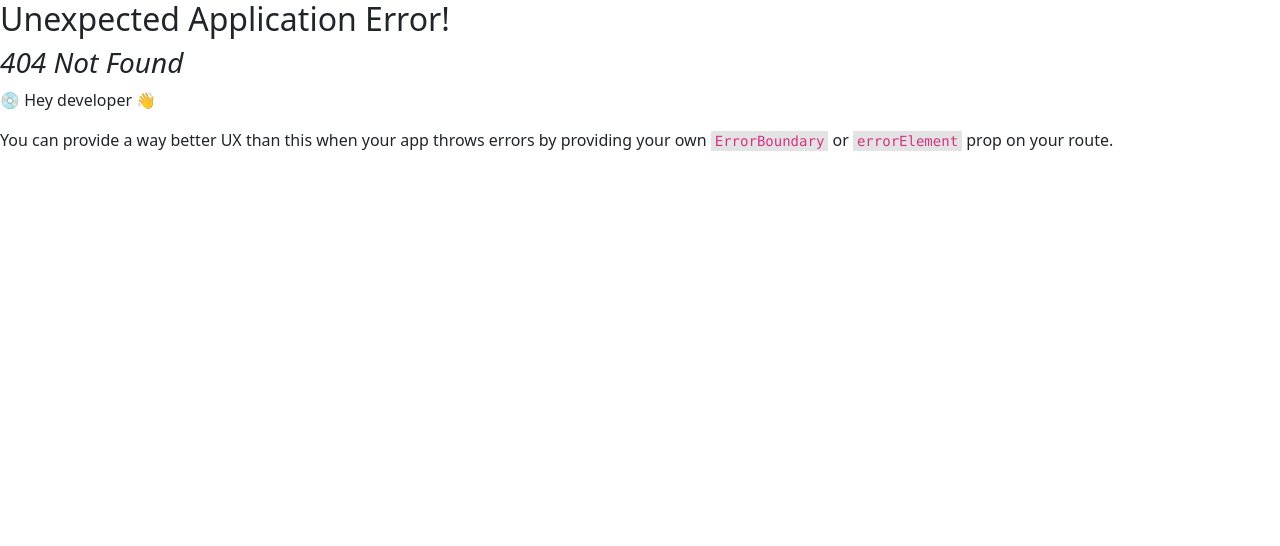
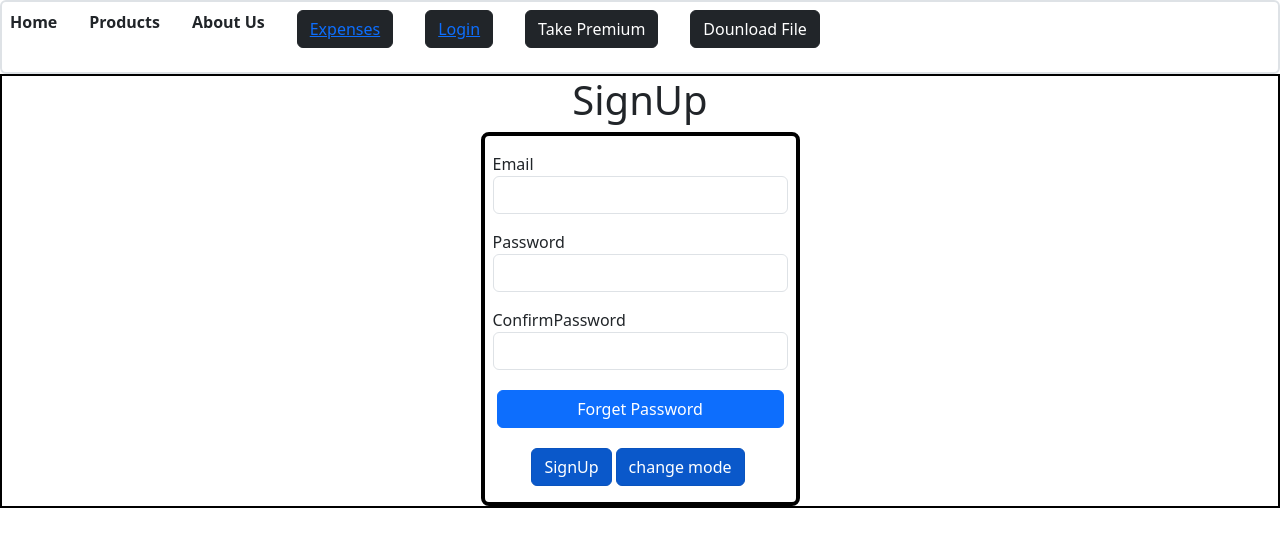
Before and after one commit to yashoka9876/exp, a React (Create React App) app: page /auth in a window 1280 px wide. Before the commit this address had no page. Shown: the top 546 px of the page. Built offline with nearby package versions, Linux system fonts and the light colour scheme.

Commit message:
added button to download csv file

```diff
--- a/src/App.js
+++ b/src/App.js
@@ -3,15 +3,23 @@ import Home from "./page/Home";
 import Profile from "./components/Profile";
 import Expense from "./components/Expense/Expense";
 import { CheckAuthLoader } from "./Util/auth";
+import Root from "./components/Root";
+import Auth from "./page/Auth";
 
 
 function App() {
   const router=createBrowserRouter([
-    {path:'/',element:<Home/>},
-    {path:'profile',element:<Profile/>},
-    {path:'expense',element:<Expense/> ,
-      loader:CheckAuthLoader
-    }
+    {path:'/',
+    element:<Root/>,
+    children:[
+      {index:true,element:<Home/>},
+      {path:'auth',element:<Auth/>},
+      {path:'profile',element:<Profile/>},
+      {path:'expense',element:<Expense/> ,
+        loader:CheckAuthLoader
+      }
+    ]
+    },
   ])
   // isLogin,mode,SignUp,ModeHandler}
 
--- a/src/components/Expense/Expense.js
+++ b/src/components/Expense/Expense.js
@@ -16,6 +16,7 @@ const Expense = () => {
 //i am writting this comment because i am not able to see this PostData
 
 const dispatch=useDispatch();
+
     async function PostData(obj='defalut value'){
 
       console.log(postput)
@@ -35,14 +36,15 @@ const dispatch=useDispatch();
       }
 
       console.log(response);
-      window.alert(response);
+      dispatch(ExpenseActions.addUpTotal(obj.moneySpent));
+      GetData()
       }catch(error){
         console.log('this was the error'+error);
       }
 
       //this below code is run when you press on update button
      }else{
-      console.log('bro updated key function ran this ttime')
+      console.log('bro updated key function ran this ttime');
 
       try{
         const response=await fetch(`https://expensetrackersharp-default-rtdb.firebaseio.com/expenses/${updatedKey}.json`,{
@@ -64,6 +66,8 @@ const dispatch=useDispatch();
      }
     }
 
+
+//here this one is function which is used to get data when function is executing.
     async function GetData(){
       try{
       const response=await fetch('https://expensetrackersharp-default-rtdb.firebaseio.com/expenses.json')
@@ -72,10 +76,14 @@ const dispatch=useDispatch();
       }
 
       const data=await response.json();
+      if(!data){
+        dispatch(ExpenseActions.setExpense([]))
+      }else{
 
-      console.log(Object.entries(data));
-      setItemList(Object.entries(data));
-       dispatch(ExpenseActions.setExpense(Object.entries(data)))
+        console.log(Object.entries(data));
+        setItemList(Object.entries(data));
+         dispatch(ExpenseActions.setExpense(Object.entries(data)))
+      }
 
       }catch(error){
         console.log('this was the error'+error);
--- a/src/components/Header.js
+++ b/src/components/Header.js
@@ -1,13 +1,20 @@
 import React from 'react'
 import { useDispatch, useSelector } from 'react-redux';
-import { Link, useNavigate } from 'react-router-dom'
+import { Link, } from 'react-router-dom'
 import { authActions } from '../store/AuthReduces';
 
-const Headers = (props) => {
+const Headers = ({toggleTheme}) => {
   const dispatch=useDispatch();
- const navigate= useNavigate();
  const isLogin=useSelector(state=>state.auth.isLogin);
+ const IsPremium=useSelector(state=>state.Expence.premium);
+ const Token=useSelector(state=>state.auth.Token);
+ const isLoginn=useSelector(state=>state.auth.isLogin);
+ const ExpenseList=useSelector(state=>state.Expence.ExpenseItem);
 
+
+
+
+console.log(IsPremium);
   async function VerifyEmail(){
    try{
     const response=await fetch('https://identitytoolkit.googleapis.com/v1/accounts:sendOobCode?key=AIzaSyDa_jbUsg5x1ywvKesSXurNjxjYY7Hn2BU',{
@@ -33,17 +40,29 @@ const Headers = (props) => {
 
   }
 
-  // function LogoutHandler(){
-  //   localStorage.removeItem('idToken');
-  //   localStorage.removeItem('isLogin');
-  //   navigate('/')
-  // }
+  const convertToCSV = () => {
+    const ExpenceObj=ExpenseList.map(([key,value])=>{
+      return value
+    })
+    console.log(ExpenceObj);
 
-  //here we are going to get state
-  const Token=useSelector(state=>state.auth.Token);
-  const isLoginn=useSelector(state=>state.auth.isLogin);
+    const csvContent="data:text/csv;charset=utf-8," +
+    ExpenceObj.map((item)=>Object.values(item).join(',')).join('\n');
+
+
+    const encodedUri = encodeURI(csvContent);
+    const link = document.createElement('a');
+    link.setAttribute('href', encodedUri);
+    link.setAttribute('download', 'expenses.csv');
+    document.body.appendChild(link);
+    link.click();
+  };
+
+
   console.log(Token)
   console.log(isLoginn);
+
+
 
   return (
     <div className='border border-2 w-100 rounded-2 '>
@@ -51,9 +70,12 @@ const Headers = (props) => {
             <li className='me-3 p-2 fw-bold'>Home</li>
             <li className='me-3 p-2 fw-bold'>Products</li>
             <li className='me-3 p-2 fw-bold'>About Us</li>
-             <li className='me-3 p-2 fw-bold'><Link to="expense">Expenses</Link></li>
+             <li className='me-3 p-2 fw-bold'><button className='float-end btn btn-dark '><Link to="expense">Expenses</Link></button></li>
             {isLoginn && <li className='me-3 p-2 fw-bold'><button onClick={()=>VerifyEmail()} className={'float-end btn btn-dark '}>Verify Email</button></li>}
             {isLoginn && <li className='me-3 p-2 fw-bold'><button onClick={()=>dispatch(authActions.logout())} className={'float-end btn btn-dark '}>Logout</button></li>}
+            {!isLoginn && <li className='me-3 p-2 fw-bold'><button className='float-end btn btn-dark '><Link to='/auth'>Login</Link></button></li>}
+            {IsPremium && <li className='me-3 p-2 fw-bold'><button onClick={()=>toggleTheme()}   className='float-end btn btn-dark '>Take Premium</button></li>}
+            {IsPremium && <li className='me-3 p-2 fw-bold'><button onClick={convertToCSV}   className='float-end btn btn-dark '>Dounload File</button></li>}
 
         </ul>
         {isLogin && <div className='d-flex flex-row justify-content-between border border-4 border-black rounded-2 p-2 align-items-end'>
--- /dev/null
+++ b/src/components/Root.js
@@ -0,0 +1,18 @@
+import React, { useState } from 'react'
+import Headers from './Header'
+import { Outlet } from 'react-router-dom'
+
+const Root = () => {
+    const [isDarkTheme, setIsDarkTheme] = useState(false);
+    const toggleTheme=()=>{
+        setIsDarkTheme(prevTheme=>!prevTheme);
+    }
+  return <div style={{background:isDarkTheme?'#333':undefined}}>
+  <Headers toggleTheme={toggleTheme}/>
+  <main>
+    <Outlet/>
+  </main>
+  </div>
+}
+
+export default Root
--- /dev/null
+++ b/src/page/Auth.js
@@ -0,0 +1,76 @@
+import React, { useState } from 'react'
+import Authentication from '../auth/Auth'
+import { useDispatch } from 'react-redux';
+import { authActions } from '../store/AuthReduces';
+
+const Auth = () => {
+    const [token,setToken]=useState('');
+    const [isLogin,setIsLogin]=useState(false);
+    const [mode,setMode]=useState('SignUp');
+
+    //here we wer using redux concenpt brother.
+
+    const dispatch=useDispatch();
+
+    // just cheking out value of total expense
+
+   const ModeHandler=()=>{
+    console.log('mode handler')
+    if(mode==='SignUp'){
+        setMode('login');
+    }else{
+        setMode('SignUp');
+    }
+   }
+
+
+
+
+    async function SignUp(AuthObj){
+        // event.preventDefault();
+       console.log(AuthObj);
+        let url;
+        if(mode === 'login'){
+            console.log('login hai')
+             url='https://identitytoolkit.googleapis.com/v1/accounts:signInWithPassword?key=AIzaSyDa_jbUsg5x1ywvKesSXurNjxjYY7Hn2BU'
+        }else{
+
+
+            url='https://identitytoolkit.googleapis.com/v1/accounts:signUp?key=AIzaSyDa_jbUsg5x1ywvKesSXurNjxjYY7Hn2BU'
+        }
+        try{
+        const response=await fetch(url,{
+            method:'POST',
+            headers:{
+                'Content-Type':'Application/json'
+            },
+            body:JSON.stringify(AuthObj)
+        })
+        if(!response.ok){
+            throw new Error('Not created passowor')
+        }
+            const data=await response.json();
+            console.log(data.idToken);
+            setToken(data.idToken);
+            setIsLogin(true);
+            localStorage.setItem('idToken',data.idToken);
+            localStorage.setItem('isLogin',isLogin);
+            dispatch(authActions.login(data.idToken));
+
+
+        }catch(error){
+            console.error('Error updating cart item:', error);
+        }
+
+
+
+    }
+
+  return (
+    <>
+    <Authentication isLogin={isLogin} mode={mode} SignUp={SignUp} ModeHandler={ModeHandler}/>
+    </>
+  )
+}
+
+export default Auth
--- a/src/page/Home.js
+++ b/src/page/Home.js
@@ -1,70 +1,9 @@
-import React, { useState } from 'react'
-import Authentication from '../auth/Auth'
-import Headers from '../components/Header';
-import { useDispatch } from 'react-redux';
-import { authActions } from '../store/AuthReduces';
+import React from 'react'
 
 const Home = () => {
-    const [token,setToken]=useState('');
-    const [isLogin,setIsLogin]=useState(false);
-    const [mode,setMode]=useState('SignUp');
 
-    //here we wer using redux concenpt brother.
-
-    const dispatch=useDispatch();
-
-
-   function ModeHandler(){
-    if(mode==='SignUp'){
-        setMode('login');
-    }else{
-        setMode('SignUp');
-    }
-   }
-
-    async function SignUp(AuthObj){
-        // event.preventDefault();
-       console.log(AuthObj);
-        let url;
-        if(mode === 'login'){
-            console.log('login hai')
-             url='https://identitytoolkit.googleapis.com/v1/accounts:signInWithPassword?key=AIzaSyDa_jbUsg5x1ywvKesSXurNjxjYY7Hn2BU'
-        }else{
-
-
-            url='https://identitytoolkit.googleapis.com/v1/accounts:signUp?key=AIzaSyDa_jbUsg5x1ywvKesSXurNjxjYY7Hn2BU'
-        }
-        try{
-        const response=await fetch(url,{
-            method:'POST',
-            headers:{
-                'Content-Type':'Application/json'
-            },
-            body:JSON.stringify(AuthObj)
-        })
-        if(!response.ok){
-            throw new Error('Not created passowor')
-        }
-            const data=await response.json();
-            console.log(data.idToken);
-            setToken(data.idToken);
-            setIsLogin(true);
-            localStorage.setItem('idToken',data.idToken);
-            localStorage.setItem('isLogin',isLogin);
-            dispatch(authActions.login(data.idToken));
-
-        }catch(error){
-            console.error('Error updating cart item:', error);
-        }
-
-
-
-    }
   return <>
-   <Headers isLogin={isLogin}/>
-      <main>
-        <Authentication isLogin={isLogin} mode={mode} SignUp={SignUp} ModeHandler={ModeHandler}/>
-      </main>
+     <h1>this one  is home page</h1>
   </>
 }
 
--- a/src/store/ExpensesReducers.js
+++ b/src/store/ExpensesReducers.js
@@ -1,7 +1,9 @@
 import { createSlice } from "@reduxjs/toolkit";
 
 const initialExpensesState={
-    ExpenseItem:[]
+    ExpenseItem:[],
+    premium:true,
+    totalExpeses:0
 }
 const ExpenseSlice=createSlice({
     name:'Expenses',
@@ -10,7 +12,17 @@ const ExpenseSlice=createSlice({
         setExpense(state,actions){
             console.log(actions.payload);
             state.ExpenseItem=actions.payload
+        },
+        addUpTotal(state,actions){
+            console.log('this is function of add up to');
+            console.log(state.totalExpeses)
+            console.log(actions.payload)
+            state.totalExpeses+= state.totalExpeses+(+actions.payload);
+            if(state.totalExpeses>=10000){
+                state.premium=true;
+            }
         }
+
     }
 })
 
```
